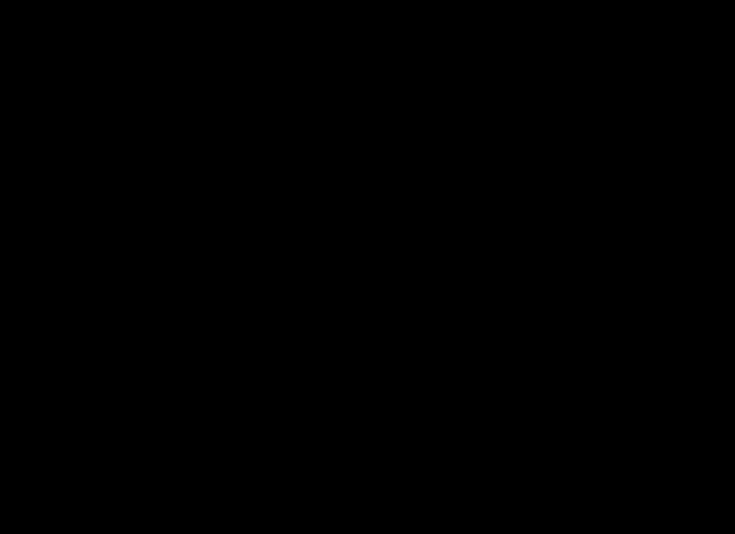
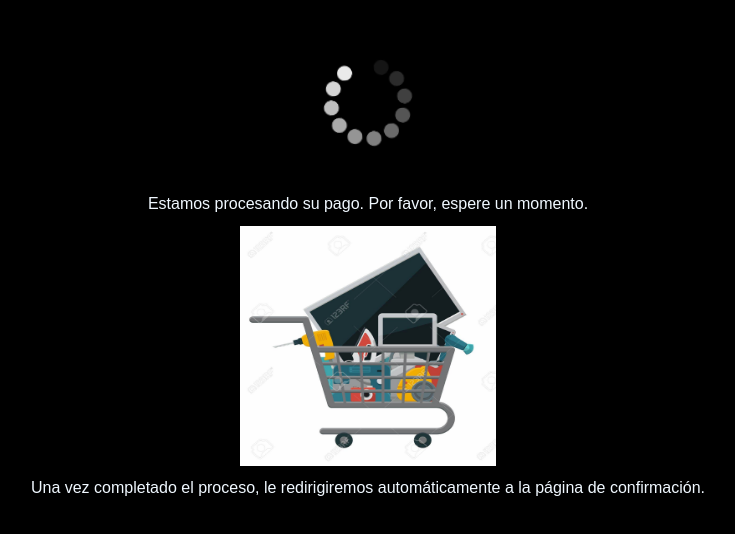
Before and after one commit to jhon1253/PROYECTO_FINAL, a React (Vite) app in the folder sesion89/my_proyect/: page /processing-payment in a window 1280 px wide. Before the commit this address had no page. Shown: the part 162-696 px from the top of the page, without its empty margins (272-1007 px from the left). Built offline with nearby package versions, Linux system fonts and the light colour scheme.

Commit message:
[FEATURE] Added button of purchase on shop cart

```diff
--- a/sesion89/my_proyect/src/Rutas/App.jsx
+++ b/sesion89/my_proyect/src/Rutas/App.jsx
@@ -2,7 +2,7 @@ import { useEffect, useState } from "react";
 import Product from "../components/Product";
 import { useFetch } from "../Hooks/useGetProducts";
 import Header from "../components/Menu/Header";
-import CartIcon from "../components/CartIcons/CartIcon";
+// import CartIcon from "../components/CartIcons/CartIcon";
 import "../App.css"
 import HomePage from "./HomePage";
 
--- a/sesion89/my_proyect/src/Rutas/Routers.jsx
+++ b/sesion89/my_proyect/src/Rutas/Routers.jsx
@@ -4,6 +4,8 @@ import { CartProvider } from "../components/context/CartProvider";
 import Cart from "../components/Cart/Cart";
 import Login from "../components/Login/Login";
 import RegisterForm from "../components/Register/Register";
+import Purchase from "../components/Purchase/Purchase"
+
 // import HomePage from "../Rutas/HomePage";
 
 export default function Routers() {
@@ -17,6 +19,7 @@ export default function Routers() {
             <Route path="/cart" element={<Cart />} />
             <Route path="/login" element={<Login />} />
             <Route path="/register" element={<RegisterForm />} />
+            <Route path="/processing-payment" element={<Purchase />}/>
           </Route>
         </Routes>
       </BrowserRouter>
--- a/sesion89/my_proyect/src/components/Cart/Cart.jsx
+++ b/sesion89/my_proyect/src/components/Cart/Cart.jsx
@@ -12,6 +12,15 @@ console.log(cart);
     clearCart(); // Vacía el carrito
     navigate("/"); // Redirige a la página principal
   };
+
+    const handlePurchase = () => {
+      clearCart();
+      navigate("/processing-payment");
+
+      setTimeout(() => {
+        navigate("/");
+      }, 5000); // Ajusta el tiempo según lo necesites
+    };
 
   return (
     <div className={styles.cartContainer}>
@@ -56,8 +65,18 @@ console.log(cart);
         >
           Vaciar Carrito
         </button>
+       </div>
+
+       <div className={styles.buy_now}>
+        <button
+        className={styles.comprar_ahora}
+        onClick={handlePurchase}>
+          Comprar Ahora
+        </button>
+       </div>
+
       </div>
-    </div>
+
   );
 };
 
--- a/sesion89/my_proyect/src/components/Cart/Cart.module.css
+++ b/sesion89/my_proyect/src/components/Cart/Cart.module.css
@@ -30,7 +30,7 @@
   flex-direction: column;
   align-items: center;
   border: 1px solid #f30404;
-  padding: 8px; /* Reduce el padding para disminuir la altura de la tarjeta */
+  padding: 8px;
   border-radius: 8px;
   background-color: #fafafa;
   transition: background-color 0.3s ease;
@@ -69,6 +69,25 @@
   font-size: 1rem;
   transition: background-color 0.3s ease;
 }
+.comprar_ahora{
+  background-color: #c00; /* Fondo rojo */
+  color: #fff; /* Texto en blanco */
+  border: none;
+  padding: 10px 13px;
+  border-radius: 4px;
+  cursor: pointer;
+  font-size: 1rem;
+}
+.comprar_ahora:hover{
+  background-color: rgb(25, 238, 5);
+  transition: background-color 0.5s ease;
+}
+.buy_now{
+  display: flex;
+  justify-content: center;
+  margin: 15px;
+}
+
 
 .button:hover {
   background-color: #900; /* Rojo más oscuro en hover */
--- /dev/null
+++ b/sesion89/my_proyect/src/components/Purchase/Purchase.jsx
@@ -0,0 +1,28 @@
+import React from "react";
+import styles from "./Purchase.module.css"
+
+const purchase = () => {
+
+    return (
+      <div className={styles.container}>
+        <h1>Procesando Pago</h1>
+        <img
+          src="/src/assets/purchase.png" // Asegúrate de tener esta imagen en la carpeta public/images
+          alt="Processing Payment"
+          className={styles.image}
+        />
+        <p>Estamos procesando su pago. Por favor, espere un momento.</p>
+        <img
+          src="/src/assets/carrito_compra.png" // Asegúrate de tener esta imagen en la carpeta public/images
+          alt="Processing Payment"
+          className={styles.carrito_compra}
+        />
+        <p>
+          Una vez completado el proceso, le redirigiremos automáticamente a la
+          página de confirmación.
+        </p>
+      </div>
+    );
+};
+
+export default purchase;
--- /dev/null
+++ b/sesion89/my_proyect/src/components/Purchase/Purchase.module.css
@@ -0,0 +1,41 @@
+.container {
+  display: flex;
+  flex-direction: column;
+  align-items: center;
+  justify-content: center;
+  height: 100vh;
+  text-align: center;
+}
+
+.image {
+  width: 10%;
+  height: 20%;
+  animation: rotate 2s linear infinite;
+  border-radius: 50%;
+  /* border: 3px solid #ccc;  */
+  object-fit: cover;
+}
+.carrito_compra{
+  width: 20%;
+  height: 30%;
+}
+
+@keyframes rotate {
+  from {
+    transform: rotate(0deg);
+  }
+  to {
+    transform: rotate(360deg);
+  }
+}
+
+h1 {
+  font-size: 24px;
+  margin-bottom: 20px;
+}
+
+p {
+  color: aliceblue;
+  font-size: 16px;
+  margin: 10px 0;
+}
```
Also changed, not shown: sesion89/my_proyect/src/assets/carrito_compra.png (added), sesion89/my_proyect/src/assets/purchase.png (added).
